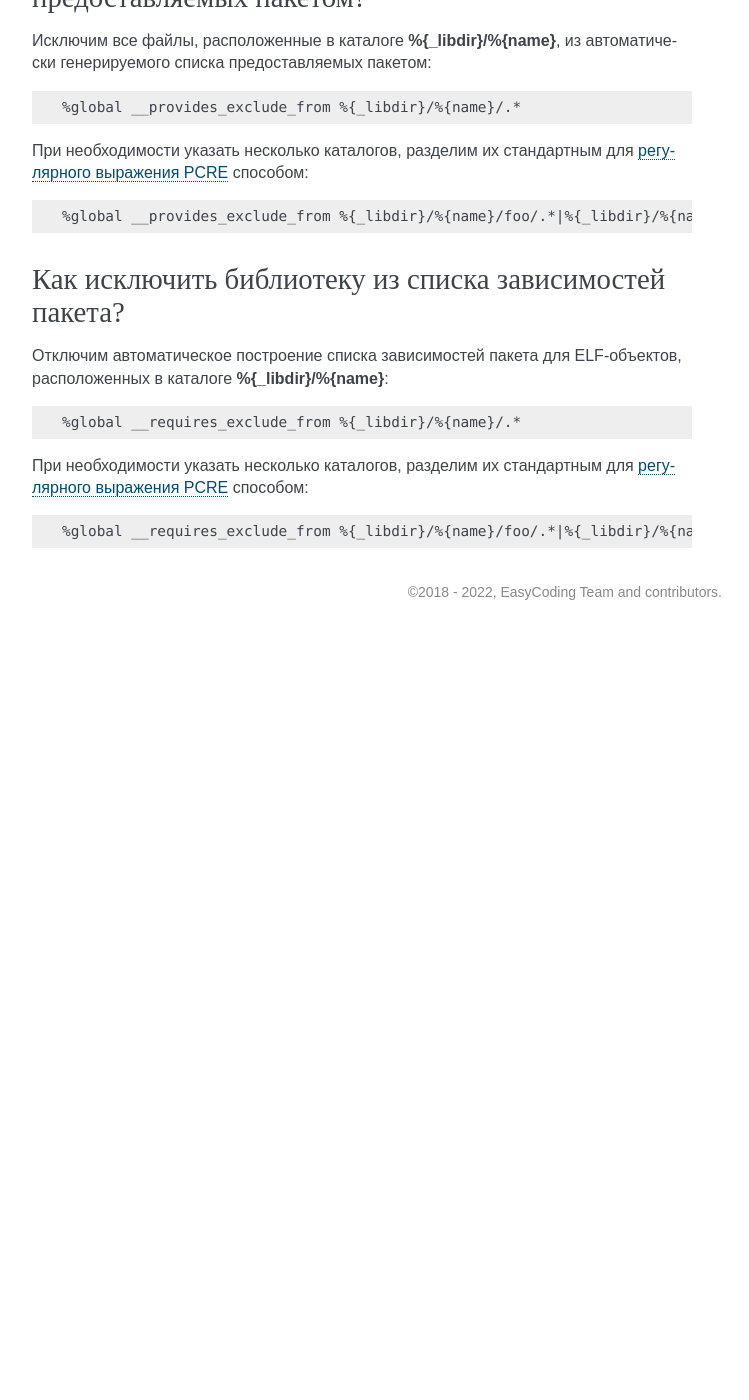
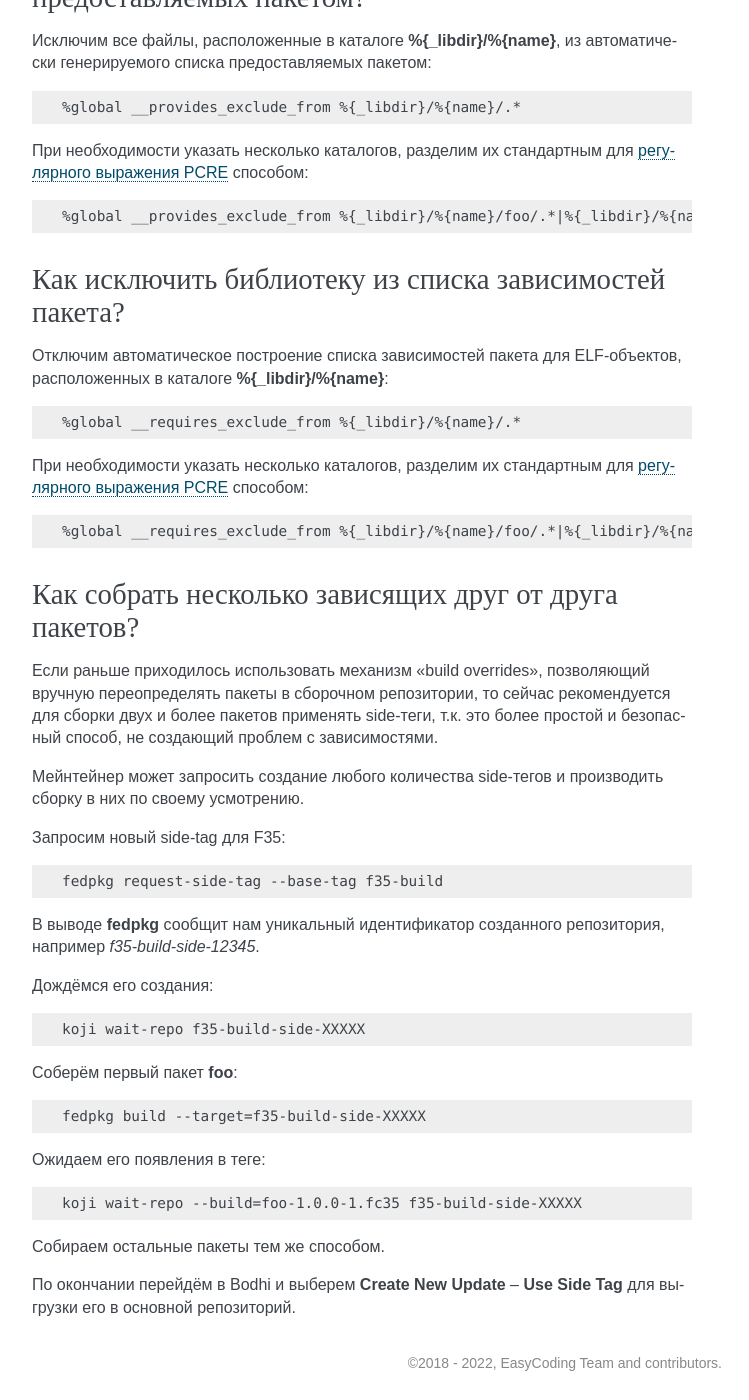
Before and after one commit to RussianFedora/FAQ, a Sphinx documentation site: the page built from source/development.rst, in a window 1280 px wide and 1400 px high, scrolled down 27656 px. Shown: the whole window, without its empty margins (388-1137 px from the left). Built offline with Sphinx 7.4.7, drawn with Linux system fonts in a browser that asks for light colours; comment, search, counter and statistics services are not loaded; before the commit the page ends 28286 px from its top, so only the background shows below that; some of the changed text lies outside the part shown.

Commit message:
Added question about building packages in Koji side tags.

```diff
--- a/source/development.rst
+++ b/source/development.rst
@@ -1579,3 +1579,43 @@ Qt-приложение, собранное Clang с LTO не запускает
 .. code-block:: text
 
     %global __requires_exclude_from %{_libdir}/%{name}/foo/.*|%{_libdir}/%{name}/bar/.*
+
+.. index:: rpm, rpmbuild, koji, fedpkg, build, bodhi
+.. _koji-side-tags:
+
+Как собрать несколько зависящих друг от друга пакетов?
+==========================================================
+
+Если раньше приходилось использовать механизм "build overrides", позволяющий вручную переопределять пакеты в сборочном репозитории, то сейчас рекомендуется для сборки двух и более пакетов применять side-теги, т.к. это более простой и безопасный способ, не создающий проблем с зависимостями.
+
+Мейнтейнер может запросить создание любого количества side-тегов и производить сборку в них по своему усмотрению.
+
+Запросим новый side-tag для F35:
+
+.. code-block:: text
+
+    fedpkg request-side-tag --base-tag f35-build
+
+В выводе **fedpkg** сообщит нам уникальный идентификатор созданного репозитория, например *f35-build-side-12345*.
+
+Дождёмся его создания:
+
+.. code-block:: text
+
+    koji wait-repo f35-build-side-XXXXX
+
+Соберём первый пакет **foo**:
+
+.. code-block:: text
+
+    fedpkg build --target=f35-build-side-XXXXX
+
+Ожидаем его появления в теге:
+
+.. code-block:: text
+
+    koji wait-repo --build=foo-1.0.0-1.fc35 f35-build-side-XXXXX
+
+Собираем остальные пакеты тем же способом.
+
+По окончании перейдём в Bodhi и выберем **Create New Update** -- **Use Side Tag** для выгрузки его в основной репозиторий.
```
